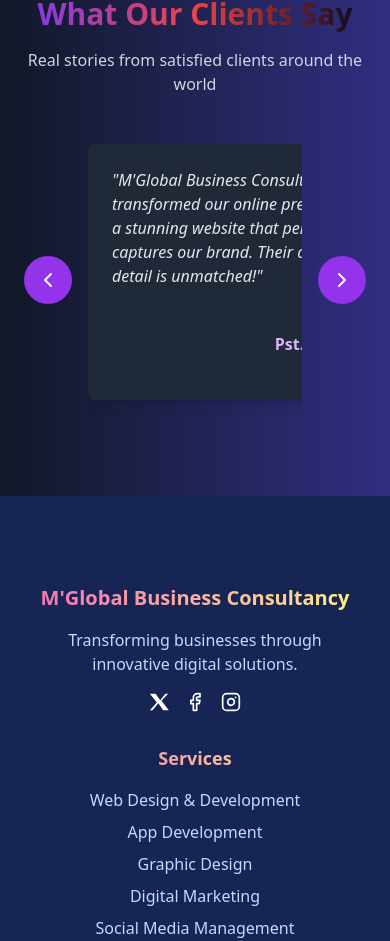
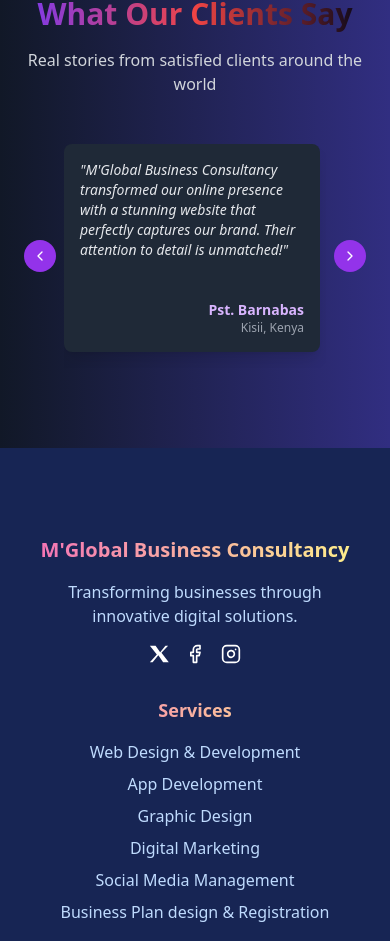
Before and after one commit to Montanah/M-Global-Business-Consultancy, a React (Vite) app: page / in a window 390 px wide. Shown: the part 2974-3915 px from the top of the page. Built offline with nearby package versions, Linux system fonts and the light colour scheme.

Commit message:
Fix carousel visibility on sm screens
Adjusted carousel item widths and container padding on small screens to ensure all content is visible.

```diff
--- a/src/components/TestimonialSection.tsx
+++ b/src/components/TestimonialSection.tsx
@@ -60,35 +60,35 @@ const TestimonialSection = () => {
           Real stories from satisfied clients around the world
         </p>
 
-        <div className="flex items-center gap-4">
+        <div className="flex items-center gap-2 sm:gap-4">
           {/* Left Navigation Arrow */}
           <button
             onClick={() => scroll("left")}
-            className="bg-purple-600 p-3 rounded-full hover:bg-purple-700 transition-colors flex-shrink-0"
+            className="bg-purple-600 p-2 sm:p-3 rounded-full hover:bg-purple-700 transition-colors flex-shrink-0"
           >
-            <ChevronLeft className="h-6 w-6" />
+            <ChevronLeft className="h-4 w-4 sm:h-6 sm:w-6" />
           </button>
 
           {/* Testimonial Cards */}
           <div
             ref={scrollRef}
-            className="flex overflow-x-auto space-x-6 pb-4 snap-x snap-mandatory scrollbar-hide flex-1"
+            className="flex overflow-x-auto space-x-3 sm:space-x-6 pb-4 snap-x snap-mandatory scrollbar-hide flex-1"
             style={{ scrollSnapType: "x mandatory", WebkitOverflowScrolling: "touch" }}
           >
             {testimonials.map((testimonial, index) => (
               <motion.div
                 key={index}
-                className="flex-none w-80 md:w-96 snap-center"
+                className="flex-none w-64 sm:w-80 md:w-96 snap-center"
                 whileHover={{ scale: 1.05 }}
                 transition={{ duration: 0.3 }}
               >
-                <div className={`bg-gray-800 rounded-lg p-6 h-64 flex flex-col justify-between shadow-lg`}>
-                  <p className="text-gray-200 italic text-md">
+                <div className={`bg-gray-800 rounded-lg p-4 sm:p-6 h-52 sm:h-64 flex flex-col justify-between shadow-lg`}>
+                  <p className="text-gray-200 italic text-sm sm:text-md">
                     "{testimonial.quote}"
                   </p>
                   <div className="text-right mt-4">
-                    <p className="text-purple-300 font-semibold">{testimonial.name}</p>
-                    <p className="text-gray-400 text-sm">{testimonial.location}</p>
+                    <p className="text-purple-300 font-semibold text-sm sm:text-base">{testimonial.name}</p>
+                    <p className="text-gray-400 text-xs sm:text-sm">{testimonial.location}</p>
                   </div>
                 </div>
               </motion.div>
@@ -98,9 +98,9 @@ const TestimonialSection = () => {
           {/* Right Navigation Arrow */}
           <button
             onClick={() => scroll("right")}
-            className="bg-purple-600 p-3 rounded-full hover:bg-purple-700 transition-colors flex-shrink-0"
+            className="bg-purple-600 p-2 sm:p-3 rounded-full hover:bg-purple-700 transition-colors flex-shrink-0"
           >
-            <ChevronRight className="h-6 w-6" />
+            <ChevronRight className="h-4 w-4 sm:h-6 sm:w-6" />
           </button>
         </div>
       </div>
```
